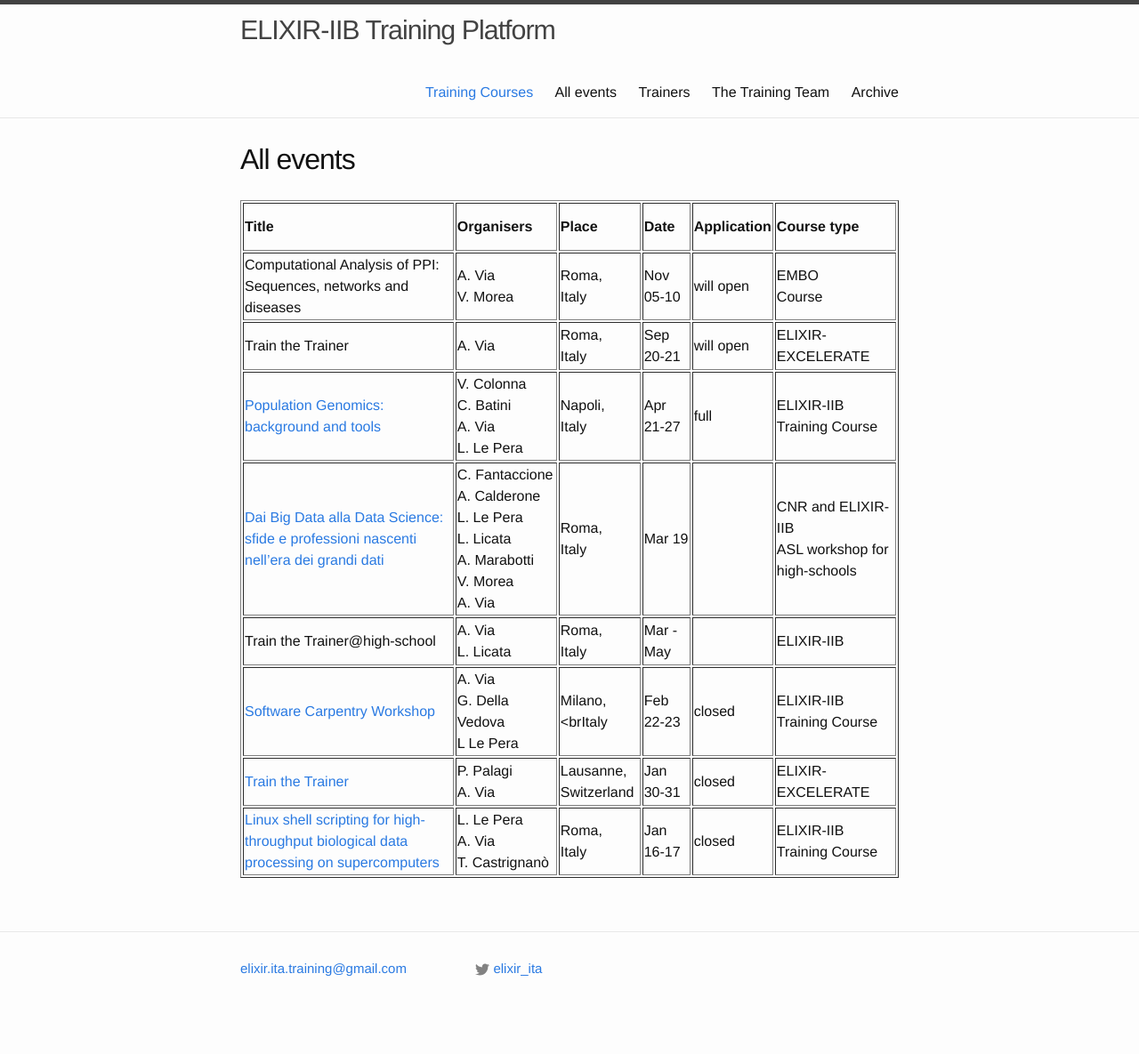
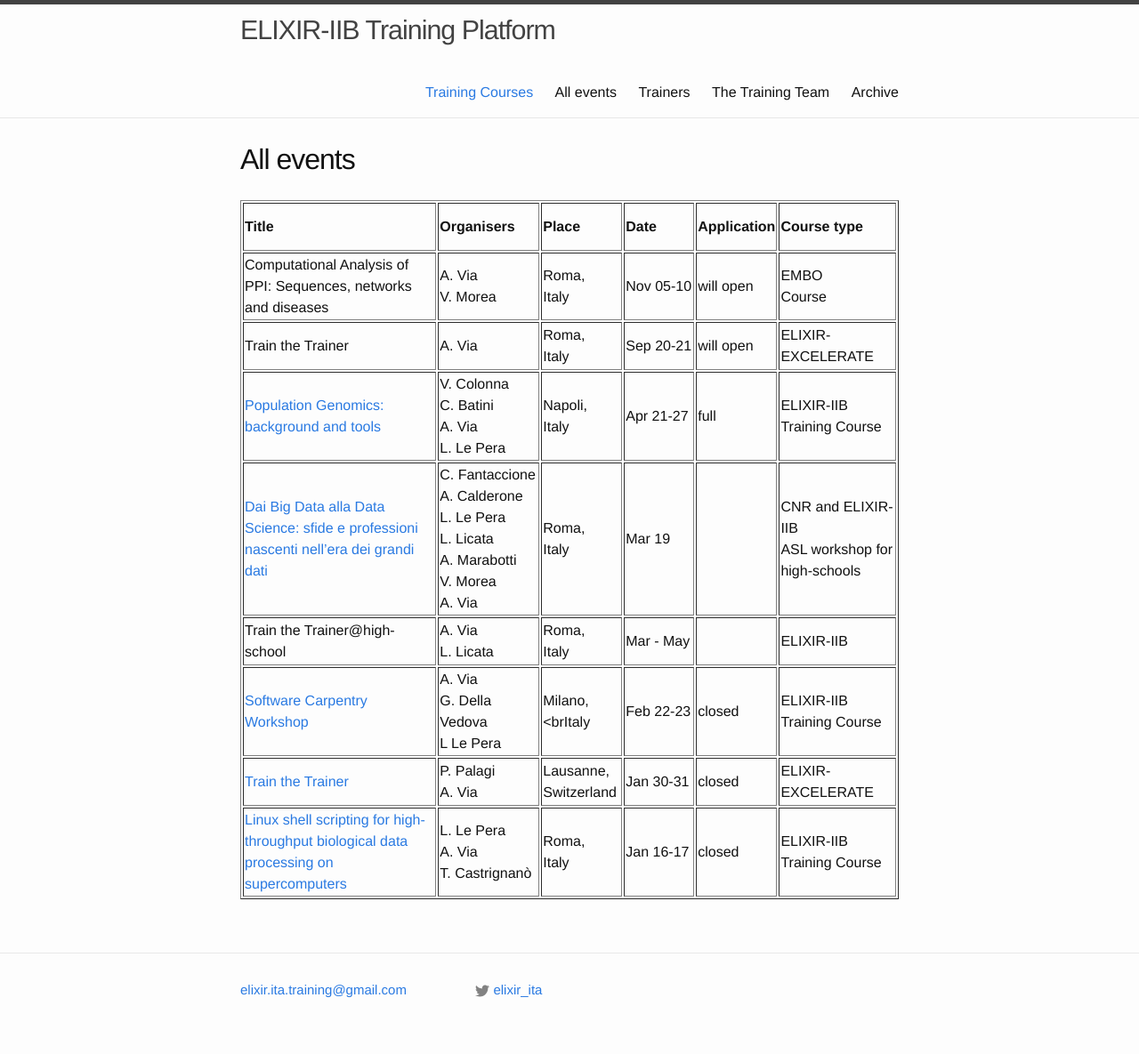
Before and after one commit to ELIXIR-IIB-training/website, a Jekyll site: the page built from _pages/01-all_events.md, in a window 1280 px wide. Shown: the whole page at 89% size. Built offline with Jekyll 4.4.1, drawn with Linux system fonts in a browser that asks for light colours; before the commit the page ends 1161 px from its top, so only the background shows below that.

Commit message:
Update all events

```diff
--- a/_pages/01-all_events.md
+++ b/_pages/01-all_events.md
@@ -9,7 +9,7 @@ permalink: /all_events/
    <td height="50"><b>Title</b></td>
    <td height="50" width="110"><b>Organisers</b></td>
    <td height="50"><b>Place</b></td>
-   <td height="50" width="50"><b>Date</b></td>
+   <td height="50" width="75"><b>Date</b></td>
    <td height="50"><b>Application</b></td>
    <td height="50"><b>Course type</b></td>
    </tr>
@@ -17,7 +17,7 @@ permalink: /all_events/
    <td height="50">Computational Analysis of PPI: Sequences, networks and diseases</td>
    <td height="50" width="110">A. Via<br>V. Morea</td>
    <td height="50">Roma,<br>Italy</td>
-   <td height="50" width="50">Nov 05-10</td>
+   <td height="50" width="75">Nov 05-10</td>
    <td height="50">will open</td>
    <td height="50">EMBO<br>Course</td>
 </tr>
@@ -25,7 +25,7 @@ permalink: /all_events/
    <td height="50">Train the Trainer</td>
    <td height="50" width="110">A. Via</td>
    <td height="50">Roma,<br>Italy</td>
-   <td height="50" width="50">Sep 20-21</td>
+   <td height="50" width="75">Sep 20-21</td>
    <td height="50">will open</td>
    <td height="50">ELIXIR-EXCELERATE</td>
 </tr>
@@ -33,7 +33,7 @@ permalink: /all_events/
    <td height="50">Exploiting Docker for reproducibility in bioinformatics analysis</td>
    <td height="50" width="110"></td>
    <td height="50">Torino,<br>Italy</td>
-   <td height="50" width="50">Jun 25-26</td>
+   <td height="50" width="75">Jun 25-26</td>
    <td height="50">will open</td>
    <td height="50">ELIXIR-IIB<br>Tutorial at BITS</td>
 </tr>
@@ -42,7 +42,7 @@ permalink: /all_events/
    <td height="50"><a href="https://elixir-iib-training.github.io/website/2018/04/21/PopGen-Napoli.html">Population Genomics: background and tools</a></td>
    <td height="50" width="110">V. Colonna<br>C. Batini<br>A. Via<br>L. Le Pera</td>
    <td height="50">Napoli,<br>Italy</td>
-   <td height="50" width="50">Apr 21-27</td>
+   <td height="50" width="75">Apr 21-27</td>
    <td height="50">full</td>
    <td height="50">ELIXIR-IIB<br>Training Course</td>
 </tr>
@@ -52,7 +52,7 @@ permalink: /all_events/
    <td height="50" width="110">C. Fantaccione<br>A. Calderone<br>L. Le Pera<br>L. Licata<br>A. Marabotti<br>V. Morea<br>A. Via
 </td>
    <td height="50">Roma,<br>Italy</td>
-   <td height="50" width="50">Mar 19</td>
+   <td height="50" width="75">Mar 19</td>
    <td height="50"></td>
    <td height="50">CNR and ELIXIR-IIB<br>ASL workshop for high-schools</td>
 </tr>
@@ -60,7 +60,7 @@ permalink: /all_events/
    <td height="50">Train the Trainer@high-school</td>
    <td height="50" width="110">A. Via<br>L. Licata</td>
    <td height="50">Roma,<br>Italy</td>
-   <td height="50" width="50">Mar - May</td>
+   <td height="50" width="75">Mar - May</td>
    <td height="50"></td>
    <td height="50">ELIXIR-IIB</td>
 </tr>
@@ -68,7 +68,7 @@ permalink: /all_events/
    <td height="50"><a href="https://elixir-iib-training.github.io/2018-02-22-milan/">Software Carpentry Workshop</a></td>
    <td height="50" width="110">A. Via<br>G. Della Vedova<br>L Le Pera</td>
    <td height="50">Milano,<brItaly</td>
-   <td height="50" width="50">Feb 22-23</td>
+   <td height="50" width="75">Feb 22-23</td>
    <td height="50">closed</td>
    <td height="50">ELIXIR-IIB<br>Training Course</td>
 </tr>
@@ -76,7 +76,7 @@ permalink: /all_events/
    <td height="50"><a href="https://elixir-iib-training.github.io/website/2018/01/30/train-the-trainer-lausanne.html">Train the Trainer</a></td>
    <td height="50" width="110">P. Palagi<br>A. Via</td>
    <td height="50">Lausanne,<br>Switzerland</td>
-   <td height="50" width="50">Jan 30-31</td>
+   <td height="50" width="75">Jan 30-31</td>
    <td height="50">closed</td>
    <td height="50">ELIXIR-EXCELERATE</td>
 </tr>
@@ -84,7 +84,7 @@ permalink: /all_events/
    <td height="50"><a href="https://elixir-iib-training.github.io/website/2018/01/16/Linux-Shell-Roma.html">Linux shell scripting for high-throughput biological data processing on supercomputers</a></td>
    <td height="50" width="110">L. Le Pera<br>A. Via<br>T. Castrignanò</td>
    <td height="50">Roma,<br>Italy</td>
-   <td height="50" width="50">Jan 16-17</td>
+   <td height="50" width="75">Jan 16-17</td>
    <td height="50">closed</td>
    <td height="50">ELIXIR-IIB<br>Training Course</td>
 </tr>
```
